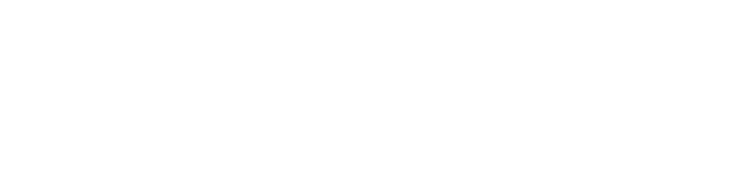
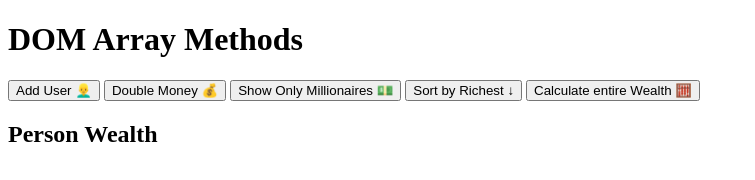
Before and after one commit to tod619/arrayMethods, a plain HTML site: page index.html in a window 1280 px wide. Shown: the whole page, without its empty margins (0-755 px from the left). Drawn offline with Linux system fonts and the light colour scheme.

Commit message:
add html for user interface to index.html file

```diff
--- a/index.html
+++ b/index.html
@@ -4,9 +4,25 @@
     <meta charset="UTF-8" />
     <meta name="viewport" content="width=device-width, initial-scale=1.0" />
     <link rel="stylesheet" href="style.css" />
-    <title>Array Methods</title>
+    <title>DOM Array Methods</title>
   </head>
   <body>
+    <h1>DOM Array Methods</h1>
+    <div class="container">
+      <aside>
+        <button id="add-user">Add User 👱‍♂️</button>
+        <button id="double">Double Money 💰</button>
+        <button id="show-millionaires">Show Only Millionaires 💵</button>
+        <button id="sort">Sort by Richest ↓</button>
+        <button id="calculate-wealth">Calculate entire Wealth 🧮</button>
+      </aside>
+
+      <main id="main">
+        <h2><strong>Person</strong> Wealth</h2>
+      </main>
+    </div>
+
+    <!--link to js scripts  -->
     <script src="app.js"></script>
   </body>
 </html>
```
